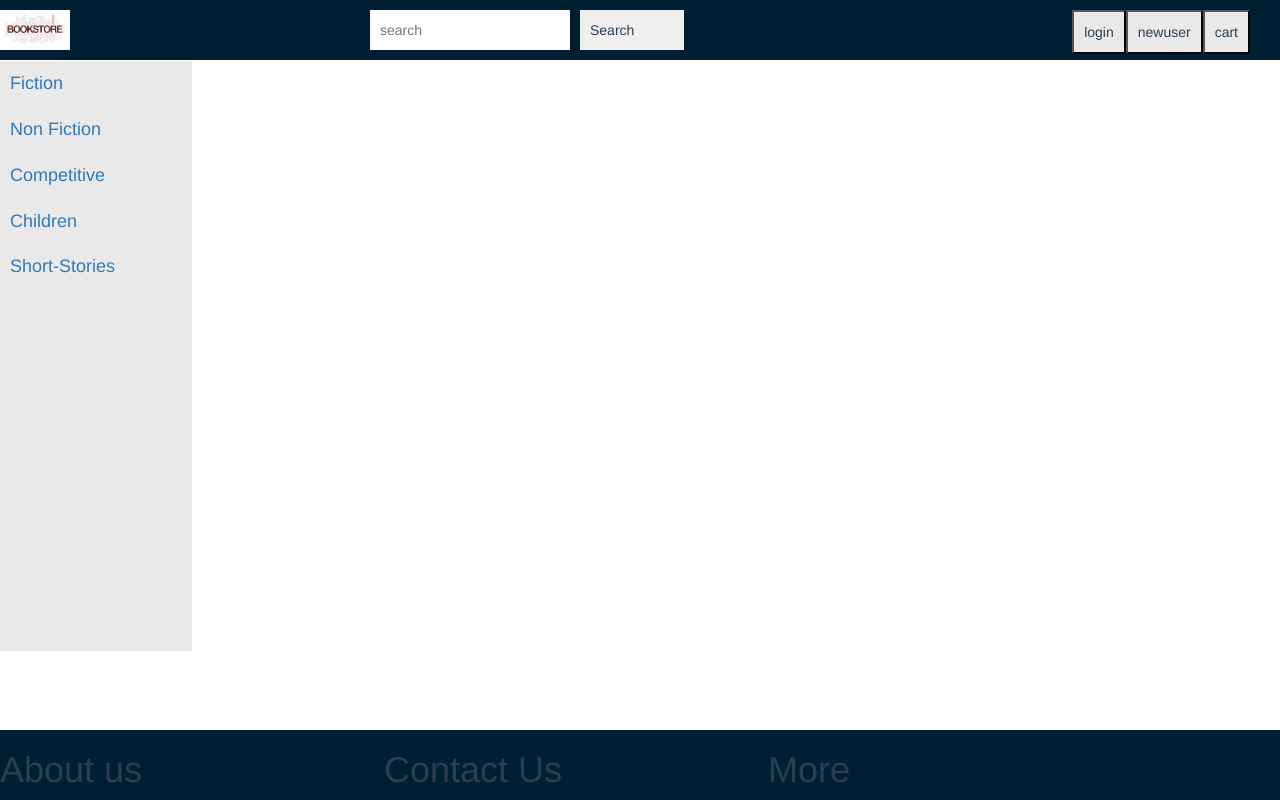
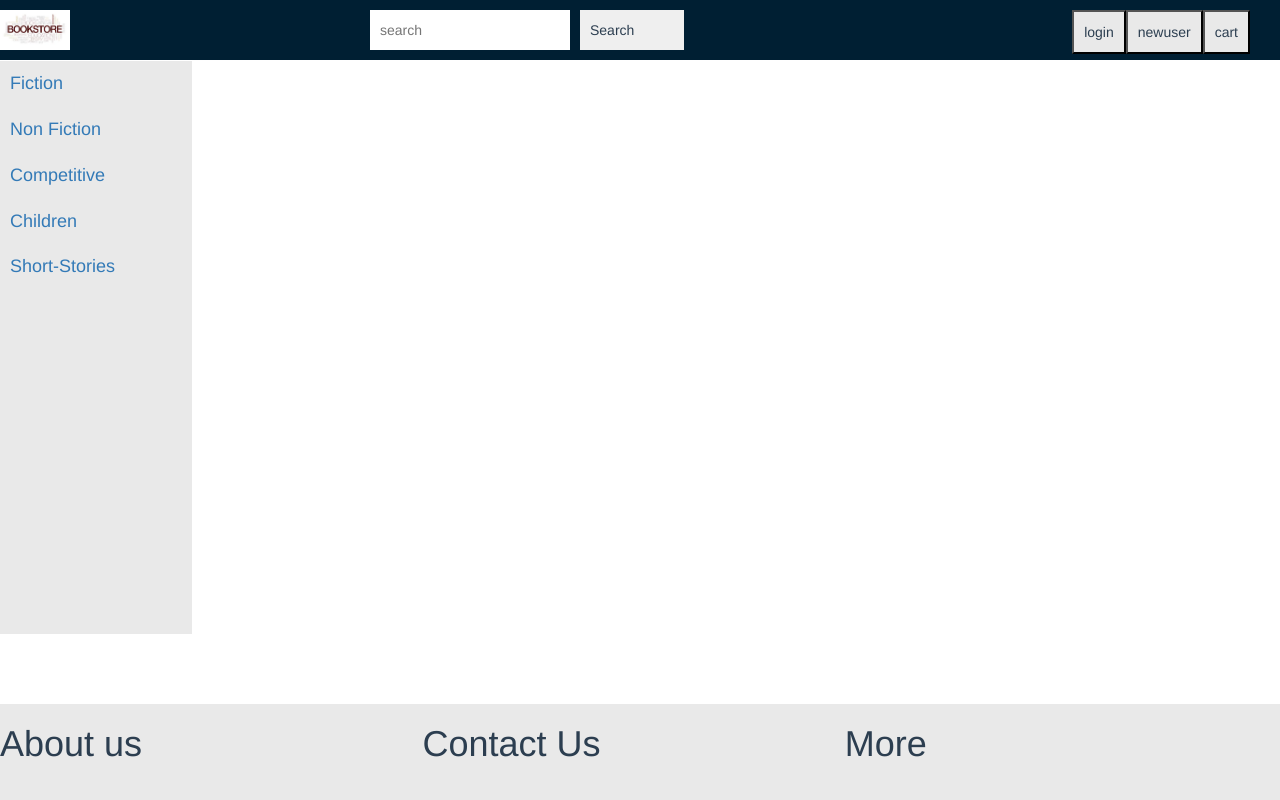
Before and after one commit to komalrdc/UI, a Vue app: page /category/Children in a window 1280 px wide. Built offline with nearby package versions, Linux system fonts and the light colour scheme.

Commit message:
merge with master

```diff
--- a/src/components/Footer.vue
+++ b/src/components/Footer.vue
@@ -24,21 +24,25 @@ export default {
 
 <style>
 .ab{
-  background-color: #001f33;
+    background-color: #001f33;
     display: flex;
     flex-direction: row;
     position: fixed;
-  left: 0;
-  bottom: 0;
-  width: 100%;
+    left: 0;
+    bottom: 0;
+    width: 100%;
+    height: 12%;
 }
 .aa{
-    width: 30%;
+    width: 33%;
+    background-color: #e9e9e9;
 }
 .bb{
-    width: 30%;
+    width: 33%;
+    background-color: #e9e9e9;
 }
 .cc{
-    width: 40%;
+    width: 34%;
+    background-color: #e9e9e9;
 }
 </style>
--- a/src/components/Sidebar.vue
+++ b/src/components/Sidebar.vue
@@ -19,7 +19,7 @@ export default {
 .sidebar {
     display: flex;
     flex-direction: column;
-    height: 590px;
+    height: 573px;
     width: 15%;
     font-size: 25px;
     background-color: #e9e9e9;
--- a/src/views/LoginView.vue
+++ b/src/views/LoginView.vue
@@ -14,8 +14,8 @@
 				<input v-model="password" class="password input" type="Password" placeholder="Password">
 
 				<button @click="submitClicked" class="submit button">Submit</button>  <br> <br>
-				<button><a href="https://accounts.google.com/signin/v2/identifier?service=mail&passive=true&rm=false&continue=https%3A%2F%2Fmail.google.com%2Fmail%2F&ss=1&scc=1&ltmpl=default&ltmplcache=2&emr=1&osid=1&flowName=GlifWebSignIn&flowEntry=ServiceLogin" class="fa fa-google"> LogIn With Gmail </a></button>  <br><br>
-				<button><a href="https://en-gb.facebook.com/login/" class="fa fa-facebook">Login With Facebook</a></button>
+				<button><a href="https://accounts.google.com/signin/v2/identifier?service=mail&passive=true&rm=false&continue=https%3A%2F%2Fmail.google.com%2Fmail%2F&ss=1&scc=1&ltmpl=default&ltmplcache=2&emr=1&osid=1&flowName=GlifWebSignIn&flowEntry=ServiceLogin" class="fa fa-google"> Gmail </a></button>
+				<button><a href="https://en-gb.facebook.com/login/" class="fa fa-facebook">Facebook</a></button>
 			</div>
 		</div>
 		<router-view/>
--- a/src/views/NewUserView.vue
+++ b/src/views/NewUserView.vue
@@ -79,6 +79,7 @@
 		padding-top: 30px;
 		border: 2px solid black;
 		border-radius: 20px 20px;
+		margin-top: 130px;
 
 	}
 	.input{
```
